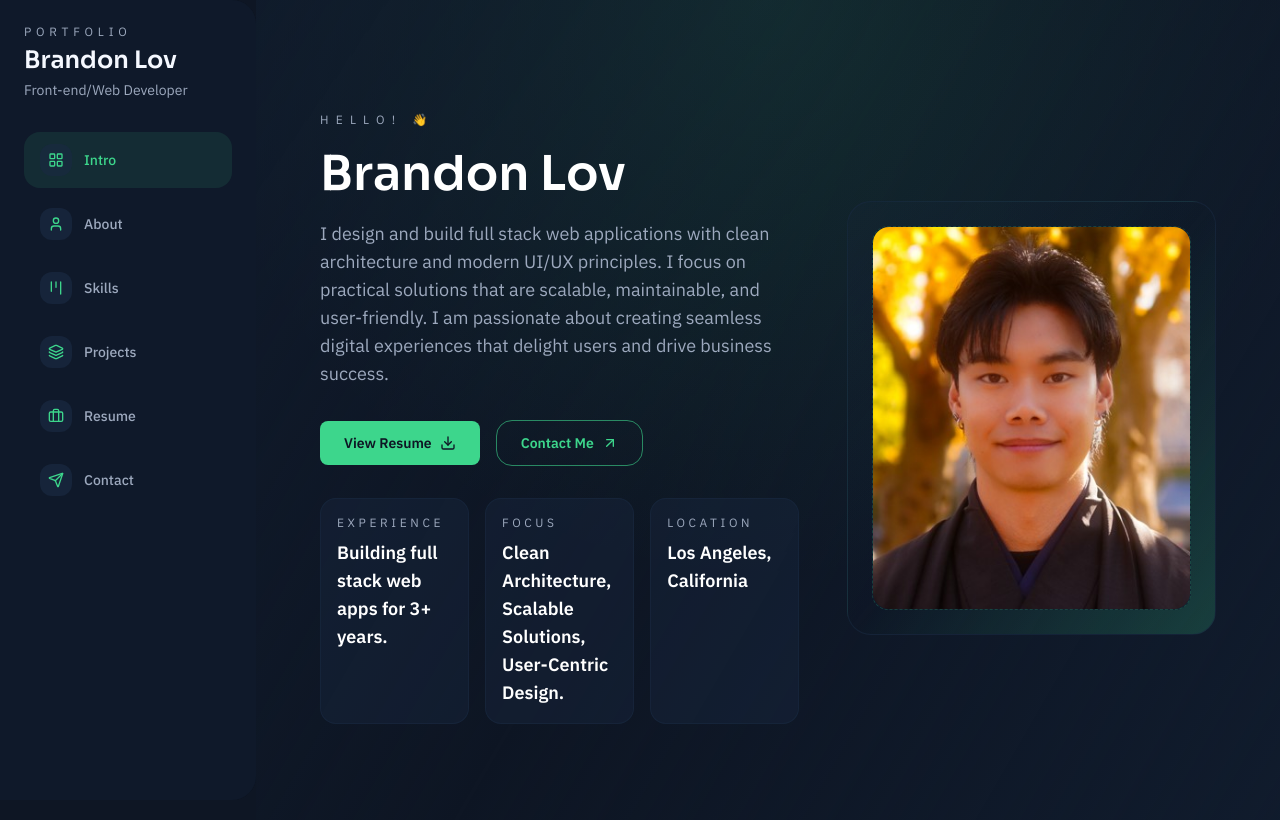
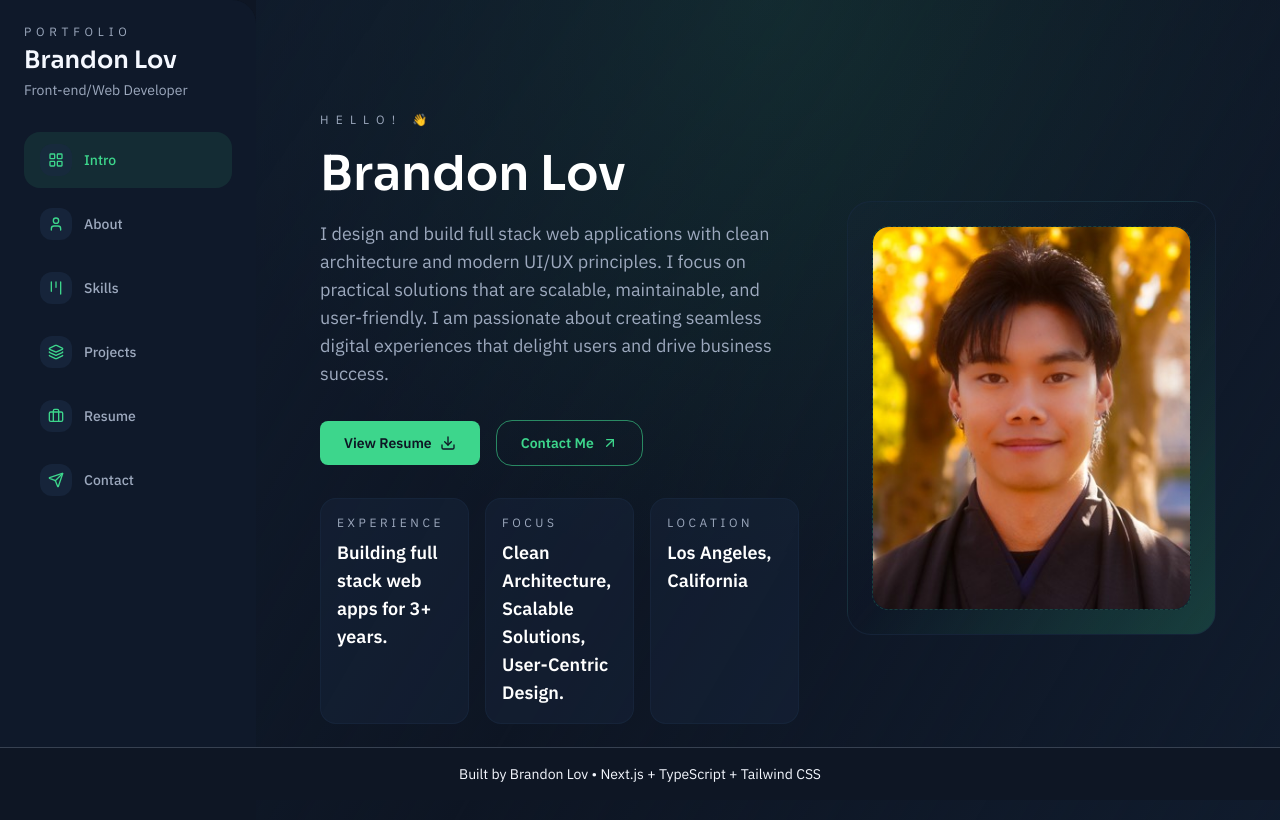
Before and after one commit to brdnlov/portfolio, a Next.js app: page / in a window 1280 px wide. Shown: the top 820 px of the page. Built offline with nearby package versions, Linux system fonts and the light colour scheme.

Commit message:
Added footer

```diff
--- a/app/layout.tsx
+++ b/app/layout.tsx
@@ -47,10 +47,13 @@ export default function Rootlayout({
             </PageFade>
           </div>
         </div>
+        <footer className="sticky bottom-0 bg-background border-t border-gray-700 py-4 text-center text-sm text-textPrimary">
+          Built by Brandon Lov • Next.js + TypeScript + Tailwind CSS
+        </footer>
         <Analytics />
-
         <SpeedInsights />
       </body>
     </html>
+
   );
 }
```
